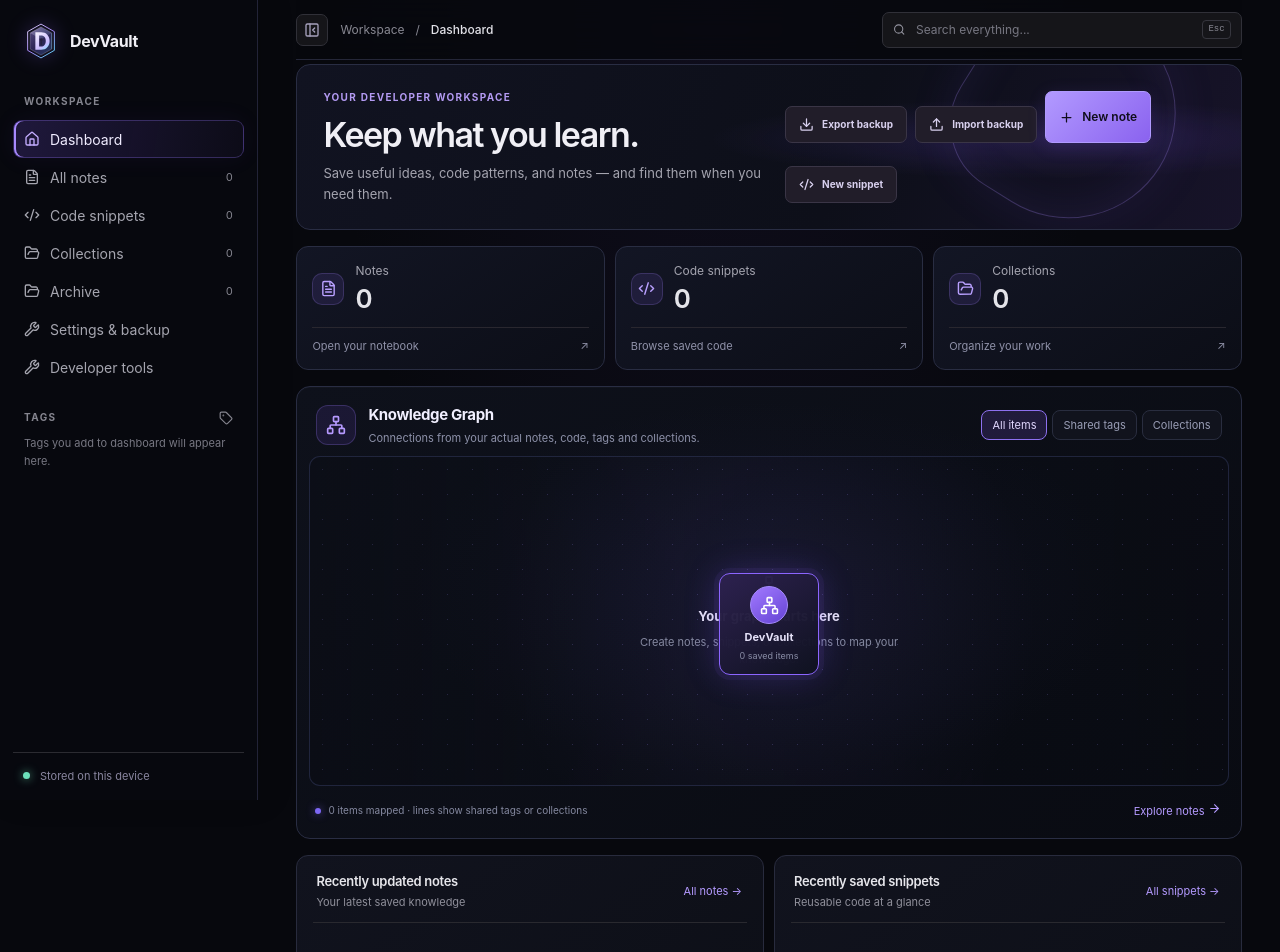
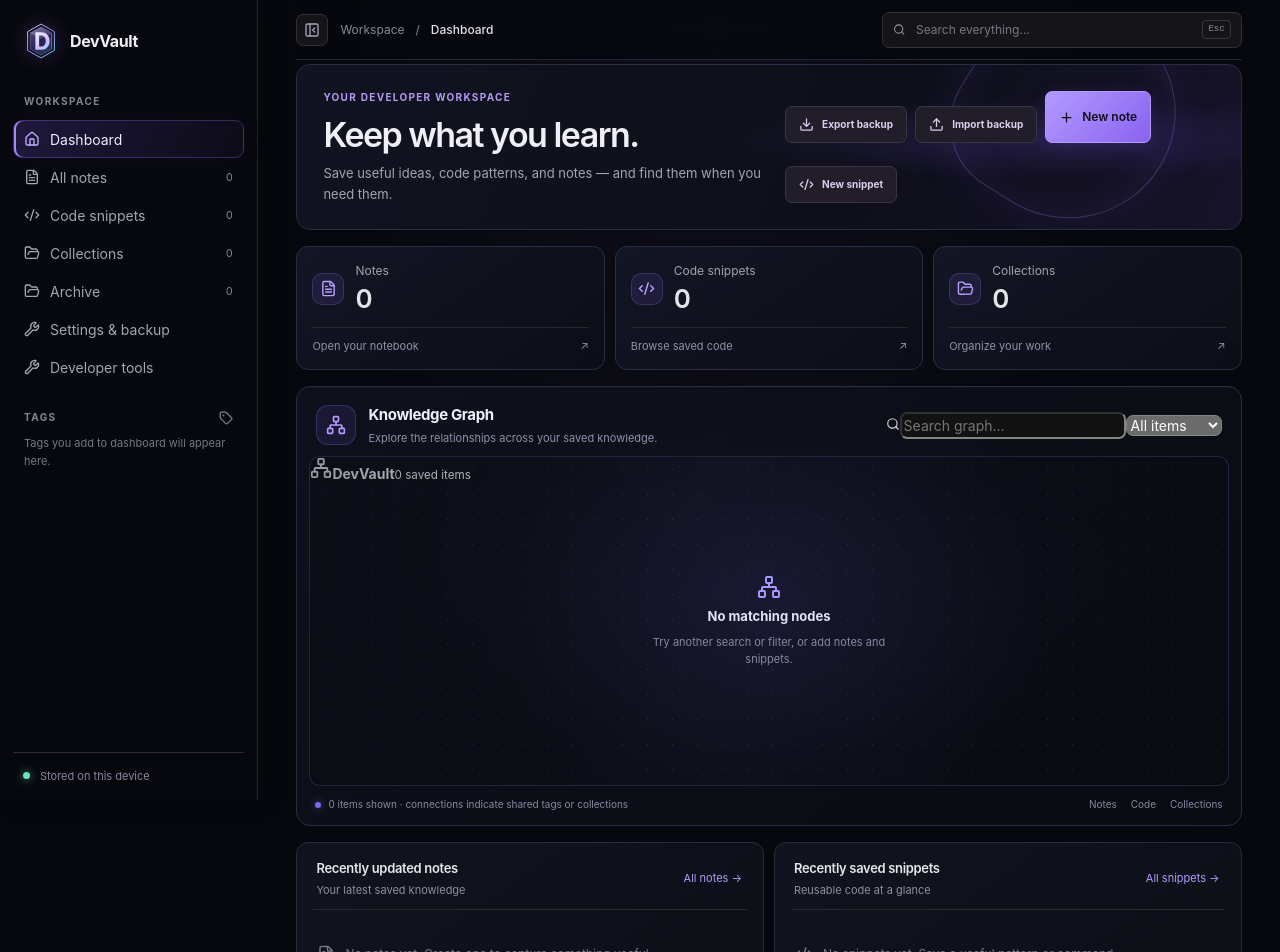
Before and after one commit to rajtivari/DevVault, a React (Vite) app: page / in a window 1280 px wide. Shown: the top 952 px of the page. Built offline with nearby package versions, Linux system fonts and the light colour scheme.

Commit message:
Upgrade Knowledge Graph with search and functional filters

```diff
--- a/src/App.tsx
+++ b/src/App.tsx
@@ -111,6 +111,8 @@ function App() {
   const [notes, setNotes] = useState<Note[]>(readNotes)
   const [snippets, setSnippets] = useState<Snippet[]>(readSnippets)
   const [collections, setCollections] = useState<Collection[]>(readCollections)
+  const [graphFilter, setGraphFilter] = useState<'all' | 'notes' | 'snippets' | 'collections'>('all')
+  const [graphQuery, setGraphQuery] = useState('')
   const [activeSection, setActiveSection] = useState<'dashboard' | 'notes' | 'snippets' | 'collections' | 'favorites' | 'tools' | 'archive' | 'settings'>('dashboard')
   const [sidebarCollapsed, setSidebarCollapsed] = useState(false)
   const globalSearchInputRef = useRef<HTMLInputElement | null>(null)
@@ -174,18 +176,23 @@ function App() {
     ].slice(0, 8)
     return entries.map((entry, index) => ({ ...entry, ...positions[index] }))
   }, [sortedNotes, snippets, collections])
+  const visibleKnowledgeNodes = useMemo(() => knowledgeNodes.filter((node) => {
+    const matchesType = graphFilter === 'all' || (graphFilter === 'notes' && node.kind === 'note') || (graphFilter === 'snippets' && node.kind === 'snippet') || (graphFilter === 'collections' && node.kind === 'collection')
+    const query = graphQuery.trim().toLowerCase()
+    const matchesQuery = !query || node.label.toLowerCase().includes(query) || node.detail.toLowerCase().includes(query) || node.tags.some((tag) => tag.toLowerCase().includes(query))
+    return matchesType && matchesQuery
+  }), [knowledgeNodes, graphFilter, graphQuery])
   const knowledgeEdges = useMemo(() => {
     const edges: Array<{ from: number; to: number; related: boolean }> = []
-    knowledgeNodes.forEach((node, index) => {
-      edges.push({ from: -1, to: index, related: false })
-      knowledgeNodes.slice(index + 1).forEach((other, offset) => {
+    visibleKnowledgeNodes.forEach((node, index) => {
+      visibleKnowledgeNodes.slice(index + 1).forEach((other, offset) => {
         const sharedTag = node.tags.some((tag) => other.tags.includes(tag))
         const sharedCollection = Boolean(node.collectionId && node.collectionId === other.collectionId)
         if (sharedTag || sharedCollection) edges.push({ from: index, to: index + 1 + offset, related: true })
       })
     })
     return edges
-  }, [knowledgeNodes])
+  }, [visibleKnowledgeNodes])
   const allSnippetTags = useMemo(
     () => [...new Set(snippets.flatMap((snippet) => snippet.tags))].sort((first, second) => first.localeCompare(second)),
     [snippets],
@@ -935,20 +942,23 @@ function App() {
             </div>
             <section className="knowledge-graph-card" aria-label="Knowledge graph">
               <div className="knowledge-graph-heading">
-                <div className="knowledge-graph-title"><span className="knowledge-graph-mark"><Network size={20} aria-hidden="true" /></span><div><h3>Knowledge Graph</h3><p>Connections from your actual notes, code, tags and collections.</p></div></div>
-                <div className="knowledge-graph-filters"><span className="graph-filter is-active">All items</span><span className="graph-filter">Shared tags</span><span className="graph-filter">Collections</span></div>
+                <div className="knowledge-graph-title"><span className="knowledge-graph-mark"><Network size={20} aria-hidden="true" /></span><div><h3>Knowledge Graph</h3><p>Explore the relationships across your saved knowledge.</p></div></div>
+                <div className="knowledge-graph-controls">
+                  <label className="graph-search"><Search size={14} aria-hidden="true" /><input aria-label="Search graph" value={graphQuery} onChange={(event) => setGraphQuery(event.target.value)} placeholder="Search graph…" /></label>
+                  <select aria-label="Filter graph" className="graph-select" value={graphFilter} onChange={(event) => setGraphFilter(event.target.value as typeof graphFilter)}><option value="all">All items</option><option value="notes">Notes</option><option value="snippets">Code</option><option value="collections">Collections</option></select>
+                </div>
               </div>
               <div className="knowledge-graph-canvas">
                 <svg className="knowledge-graph-lines" viewBox="0 0 700 280" preserveAspectRatio="none" aria-hidden="true">
-                  <defs><linearGradient id="graphLine" x1="0" y1="0" x2="1" y2="1"><stop offset="0%" stopColor="#7860ff" stopOpacity=".12"/><stop offset="50%" stopColor="#9d7aff" stopOpacity=".8"/><stop offset="100%" stopColor="#36c8ff" stopOpacity=".16"/></linearGradient></defs>
+                  <defs><linearGradient id="graphLine" x1="0" y1="0" x2="1" y2="1"><stop offset="0%" stopColor="#7860ff" stopOpacity=".15"/><stop offset="50%" stopColor="#9d7aff" stopOpacity=".9"/><stop offset="100%" stopColor="#36c8ff" stopOpacity=".2"/></linearGradient></defs>
                   {knowledgeEdges.map((edge, index) => {
-                    const from = edge.from === -1 ? { x: 50, y: 50 } : knowledgeNodes[edge.from]
-                    const to = knowledgeNodes[edge.to]
-                    return <line key={index} x1={from.x * 7} y1={from.y * 2.8} x2={to.x * 7} y2={to.y * 2.8} stroke={edge.related ? '#9e80ff' : 'url(#graphLine)'} strokeWidth={edge.related ? 1.8 : 1.1} strokeOpacity={edge.related ? .72 : .48} strokeDasharray={edge.related ? undefined : '3 5'} />
+                    const from = visibleKnowledgeNodes[edge.from]
+                    const to = visibleKnowledgeNodes[edge.to]
+                    return <line key={index} x1={from.x * 7} y1={from.y * 2.8} x2={to.x * 7} y2={to.y * 2.8} stroke="url(#graphLine)" strokeWidth="1.5" strokeOpacity=".75" />
                   })}
                 </svg>
-                <button className="graph-node graph-node-main" type="button" onClick={() => setActiveSection('dashboard')}><span className="graph-node-icon"><Network size={19}/></span><strong>DevVault</strong><small>{notes.length + snippets.length} saved items</small></button>
-                {knowledgeNodes.map((node) => <button
+                <div className="graph-hub" aria-hidden="true"><span className="graph-hub-orbit" /><span className="graph-hub-icon"><Network size={22}/></span><strong>DevVault</strong><small>{notes.length + snippets.length} saved items</small></div>
+                {visibleKnowledgeNodes.map((node) => <button
                   key={node.kind + node.id}
                   className={`graph-node graph-data-node graph-data-${node.kind}`}
                   style={{ left: `${node.x}%`, top: `${node.y}%` }}
@@ -961,10 +971,10 @@ function App() {
                       if (snippet) { setActiveSnippetId(snippet.id); setSnippetDraft({ title: snippet.title, language: snippet.language, code: snippet.code, tagsText: snippet.tags.join(', '), collectionId: snippet.collectionId }); setSnippetDirty(false); setActiveSection('snippets') }
                     } else setActiveSection('collections')
                   }}
-                ><span className="graph-node-icon">{node.kind === 'note' ? <FileText size={15}/> : node.kind === 'snippet' ? <Code2 size={15}/> : <FolderOpen size={15}/>}</span><strong>{node.label.length > 18 ? node.label.slice(0, 17) + '…' : node.label}</strong><small>{node.detail}</small></button>)}
-                {knowledgeNodes.length === 0 && <div className="graph-empty-state"><Network size={24}/><strong>Your graph starts here</strong><span>Create notes, snippets, or collections to map your knowledge.</span></div>}
+                ><span className="graph-node-icon">{node.kind === 'note' ? <FileText size={15}/> : node.kind === 'snippet' ? <Code2 size={15}/> : <FolderOpen size={15}/>}</span><strong>{node.label.length > 18 ? node.label.slice(0, 17) + '…' : node.label}</strong><small>{node.detail}</small>{node.tags.length > 0 && <span className="graph-node-tag">{node.tags[0]}</span>}</button>)}
+                {visibleKnowledgeNodes.length === 0 && <div className="graph-empty-state"><Network size={24}/><strong>No matching nodes</strong><span>Try another search or filter, or add notes and snippets.</span></div>}
               </div>
-              <div className="knowledge-graph-footer"><span><span className="graph-live-dot" />{knowledgeNodes.length} items mapped · lines show shared tags or collections</span><button className="text-button" type="button" onClick={() => setActiveSection('notes')}>Explore notes <ArrowRight size={13} aria-hidden="true" /></button></div>
+              <div className="knowledge-graph-footer"><span><span className="graph-live-dot" />{visibleKnowledgeNodes.length} items shown · connections indicate shared tags or collections</span><span className="graph-legend"><i className="legend-note" /> Notes <i className="legend-code" /> Code <i className="legend-collection" /> Collections</span></div>
             </section>
             <div className="dashboard-recent-grid">
               <section className="dashboard-section">
```
